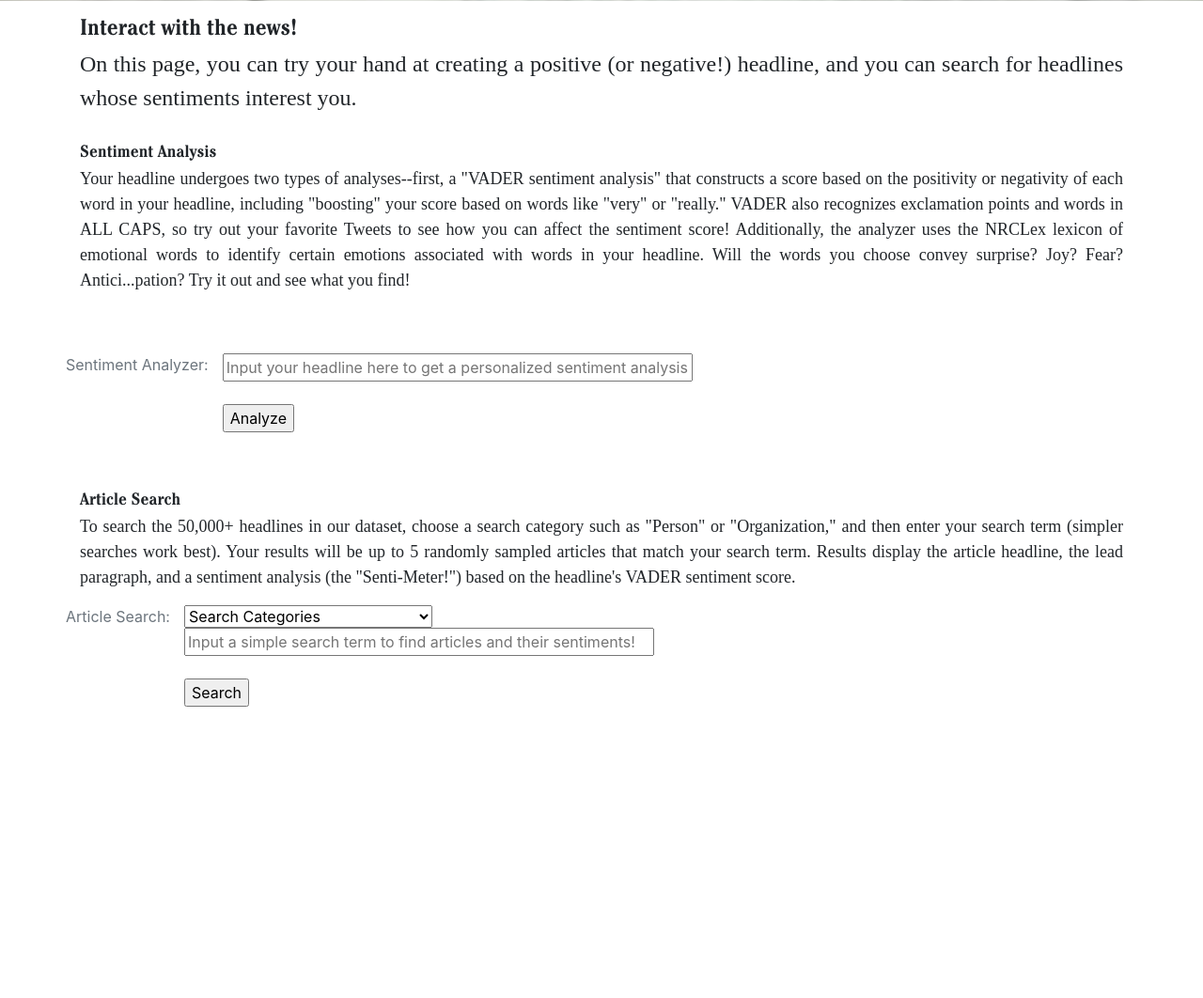
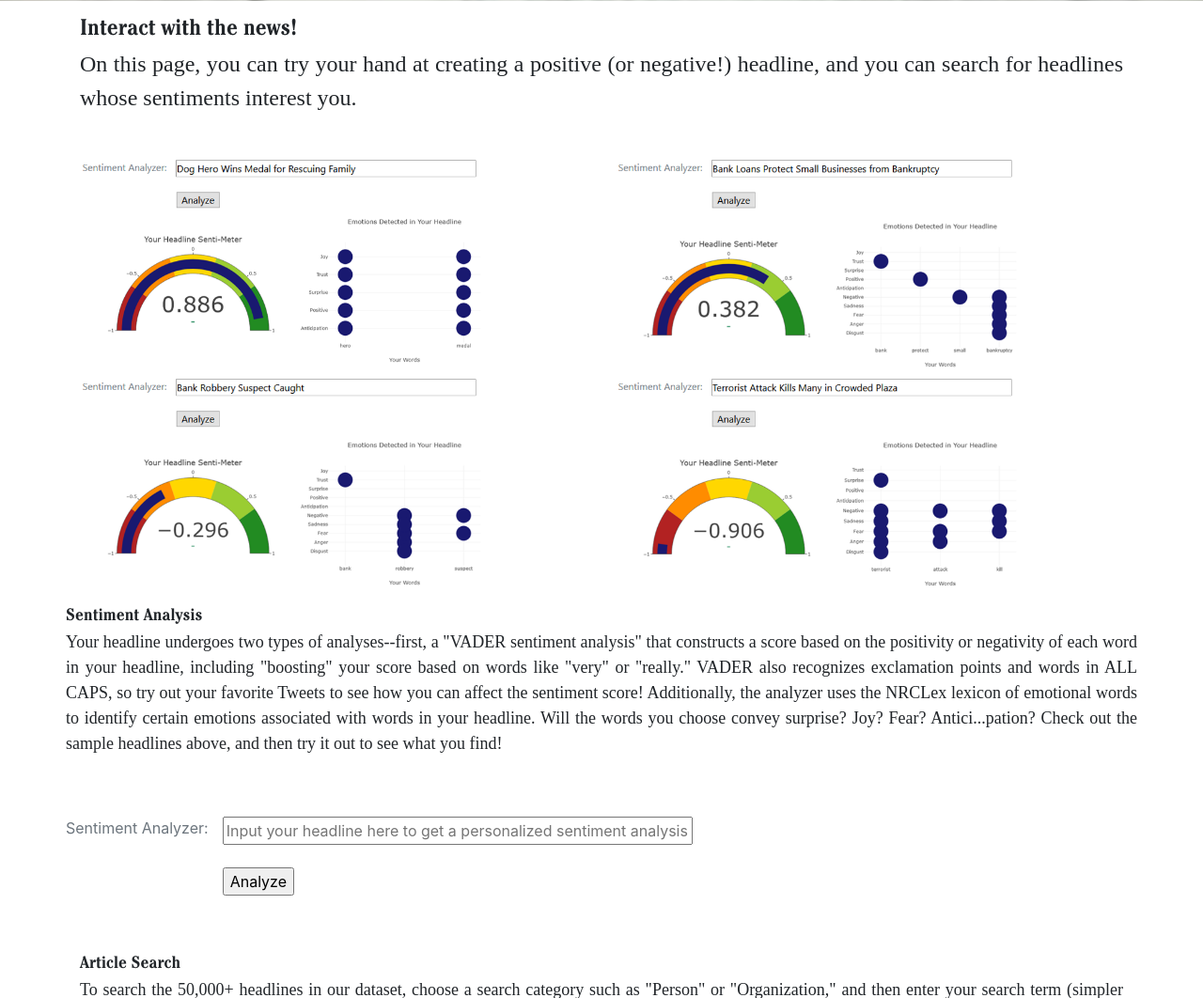
Before and after one commit to iCode13/News-Sentiment-Analysis-App, a Flask app: page /interactive in a window 1280 px wide. Shown: the part 344-1406 px from the top of the page at 94% size. Before the commit the page ends 1096 px from the top, so only its background shows below. Run offline with Flask 2, Linux system fonts and the light colour scheme; some libraries are stand-ins or nearby versions; some web fonts are replaced.

Commit message:
add sample images to interactive page

```diff
--- a/news_app/static/stylesheets/news-app-styles.css
+++ b/news_app/static/stylesheets/news-app-styles.css
@@ -30,6 +30,10 @@
     font-size: 18px;
     text-align: justify;
     text-justify: inter-word;
+}
+
+.sample-images {
+    width: 80%;
 }
 
 input[type=text] {
--- a/news_app/templates/interactive.html
+++ b/news_app/templates/interactive.html
@@ -6,15 +6,28 @@
         <div class="col-md-12 interaction-intro">
             <p style="font-size:24px">
               <b>Interact with the news!</b>
-              </br>
+              <br>
               On this page, you can try your hand at creating a positive (or negative!) headline, and you can search for headlines whose sentiments interest you.
             </p>
+            <br>
         </div>
-        <div class="col-md-12 interaction-intro" id="user-analysis-intro">
+        <div class="col-md-6 sentiment-samples">
+          <img class="sample-images" src="../static/img/sample1.png">
+        </div>
+        <div class="col-md-6 sentiment-samples">
+          <img class="sample-images" src="../static/img/sample2.png">
+        </div>
+        <div class="col-md-6 sentiment-samples">
+          <img class="sample-images" src="../static/img/sample4.png">
+        </div>
+        <div class="col-md-6 sentiment-samples">
+          <img class="sample-images" src="../static/img/sample5.png">
+        </div>
+        <div class="interaction-intro" class="col-md-12 interaction-intro" id="user-analysis-intro">
             <p>
               <b>Sentiment Analysis</b>
               </br>
-              Your headline undergoes two types of analyses--first, a "VADER sentiment analysis" that constructs a score based on the positivity or negativity of each word in your headline, including "boosting" your score based on words like "very" or "really."  VADER also recognizes exclamation points and words in ALL CAPS, so try out your favorite Tweets to see how you can affect the sentiment score!  Additionally, the analyzer uses the NRCLex lexicon of emotional words to identify certain emotions associated with words in your headline.  Will the words you choose convey surprise? Joy? Fear? Antici...pation?  Try it out and see what you find!
+              Your headline undergoes two types of analyses--first, a "VADER sentiment analysis" that constructs a score based on the positivity or negativity of each word in your headline, including "boosting" your score based on words like "very" or "really."  VADER also recognizes exclamation points and words in ALL CAPS, so try out your favorite Tweets to see how you can affect the sentiment score!  Additionally, the analyzer uses the NRCLex lexicon of emotional words to identify certain emotions associated with words in your headline.  Will the words you choose convey surprise? Joy? Fear? Antici...pation?  Check out the sample headlines above, and then try it out to see what you find!
             </p>
         </div>
     </div>
```
Also changed, not shown: news_app/static/img/sample1.png (added), news_app/static/img/sample2.png (added), news_app/static/img/sample3.png (added), news_app/static/img/sample4.png (added), news_app/static/img/sample5.png (added).
